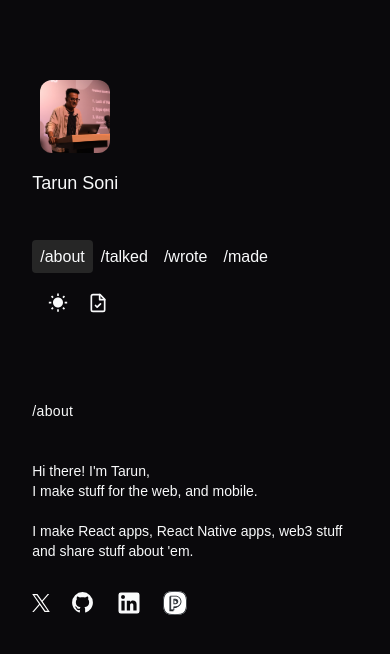
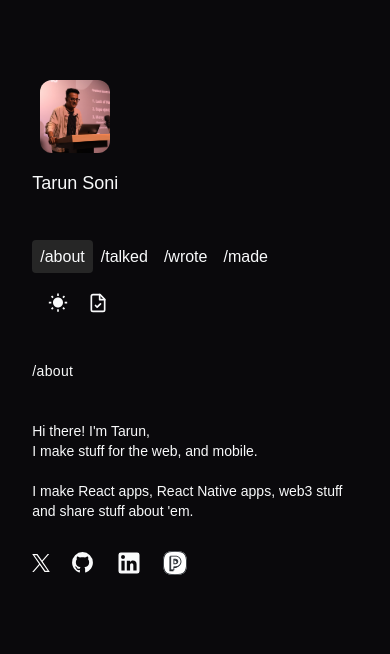
Before and after one commit to tarun-soni/tarun-new-portfolio, a Next.js app: page / in a window 390 px wide. Shown: the top 654 px of the page. Built offline with nearby package versions, Linux system fonts and the light colour scheme; a web font is replaced by a local one.

Commit message:
fixes in responsiveness

```diff
--- a/src/components/ProfilePhoto/index.tsx
+++ b/src/components/ProfilePhoto/index.tsx
@@ -28,7 +28,7 @@ const ProfilePhoto: FC<ProfilePhotoProps> = ({
     <>
       <motion.button
         onClick={() => setSelectedRoute('/about')}
-        // className="md:w-24 lg:w-48"
+        className="md:w-24 lg:w-48"
         whileHover={{
           scale: 1.07,
         }}
--- a/src/pages/home/index.tsx
+++ b/src/pages/home/index.tsx
@@ -43,7 +43,7 @@ const Home = () => {
         lg:px-4
 
         ">
-          <div className="flex flex-col justify-center mt-20 ">
+          <div className="flex flex-col justify-center xs:mt-10 mt-10 sm:mt-20">
             <motion.h1
               className={`${fontClasses}`}
               key={selectedRoute}
```
